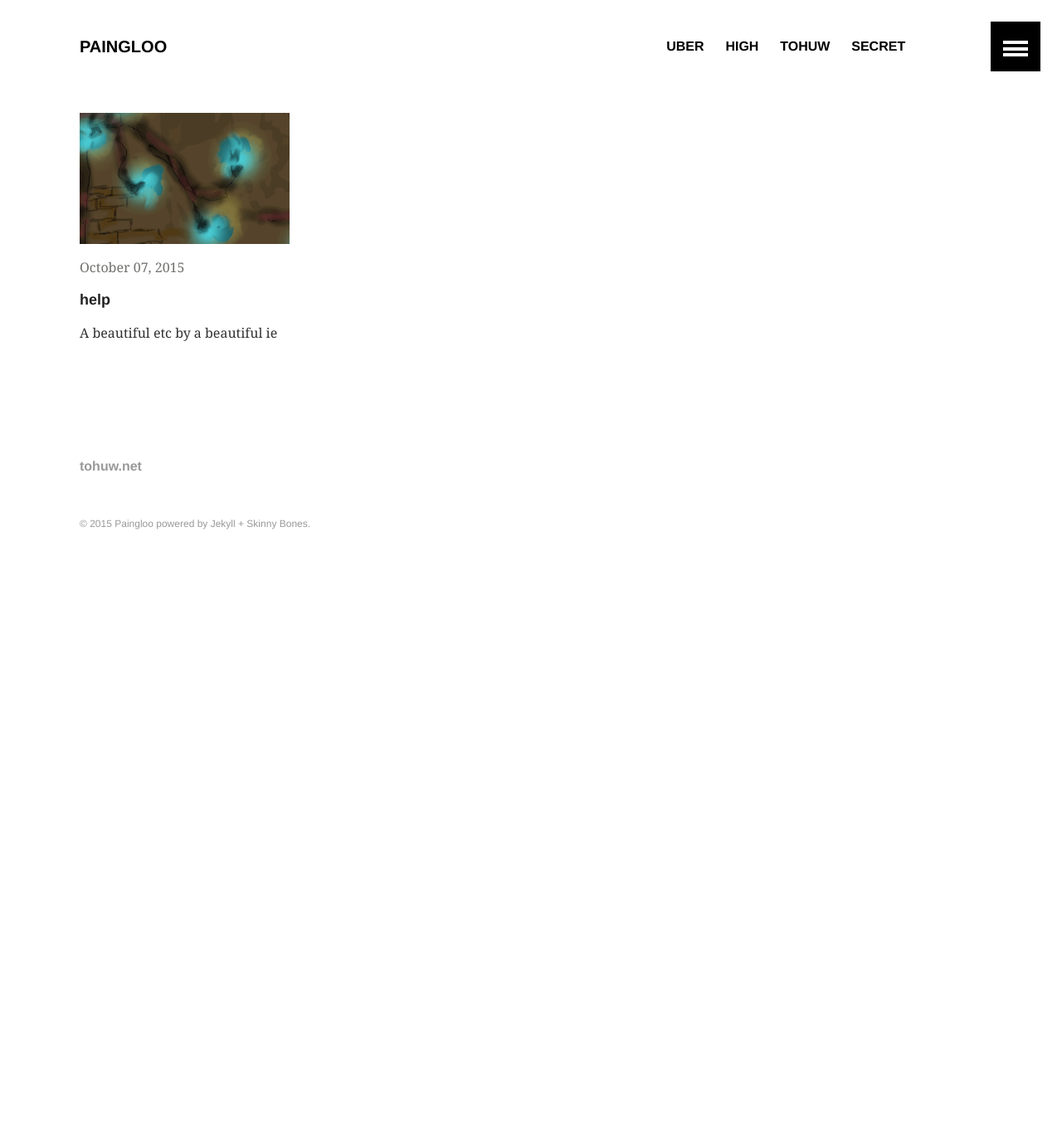
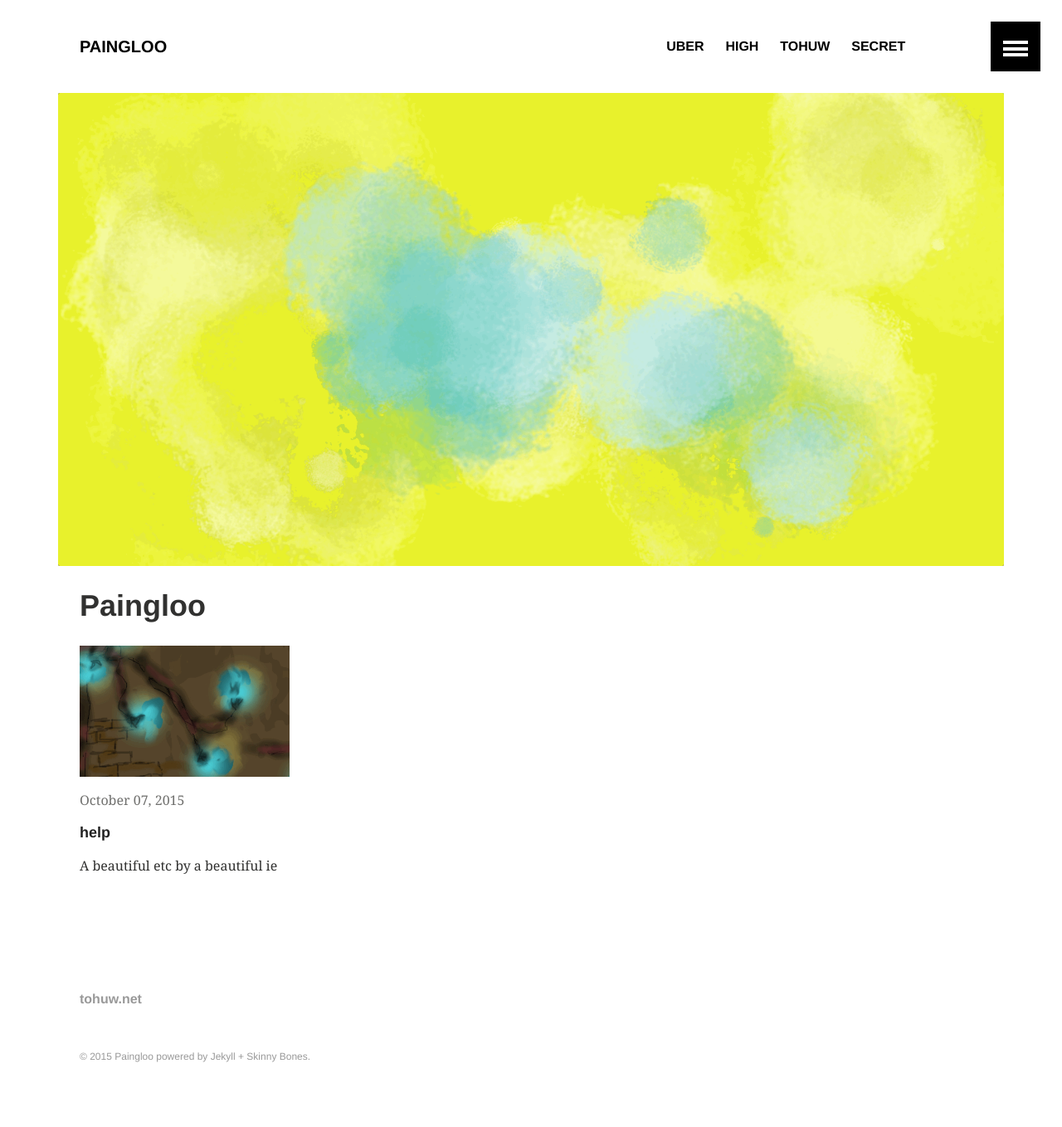
Before and after one commit to highexecutive/paingloo, a Jekyll site: the page built from index.md, in a window 1280 px wide. Shown: the whole page at 83% size. Built offline with Jekyll 4.4.1, drawn with Linux system fonts in a browser that asks for light colours; before the commit the page ends 900 px from its top, so only the background shows below that.

Commit message:
ohgosh
ohgosh

```diff
--- a/_data/navigation.yml
+++ b/_data/navigation.yml
@@ -1,10 +1,9 @@
 # Site navigation links
 
 - title: uber
-  url: http:localhost:4000/uber/
+  url: /uber/
   excerpt: Marianne Scott
   image: uber.gif
-  categories: uber
 
 - title: high
   url: /high/
--- a/index.md
+++ b/index.md
@@ -1,8 +1,9 @@
 ---
 layout: archive
 permalink:
-title:
+title: Paingloo
 image:
+  feature: funny.gif
 
 ---
 
```
Also changed, not shown: images/funny.gif (added), images/slaving.jpg (deleted).
